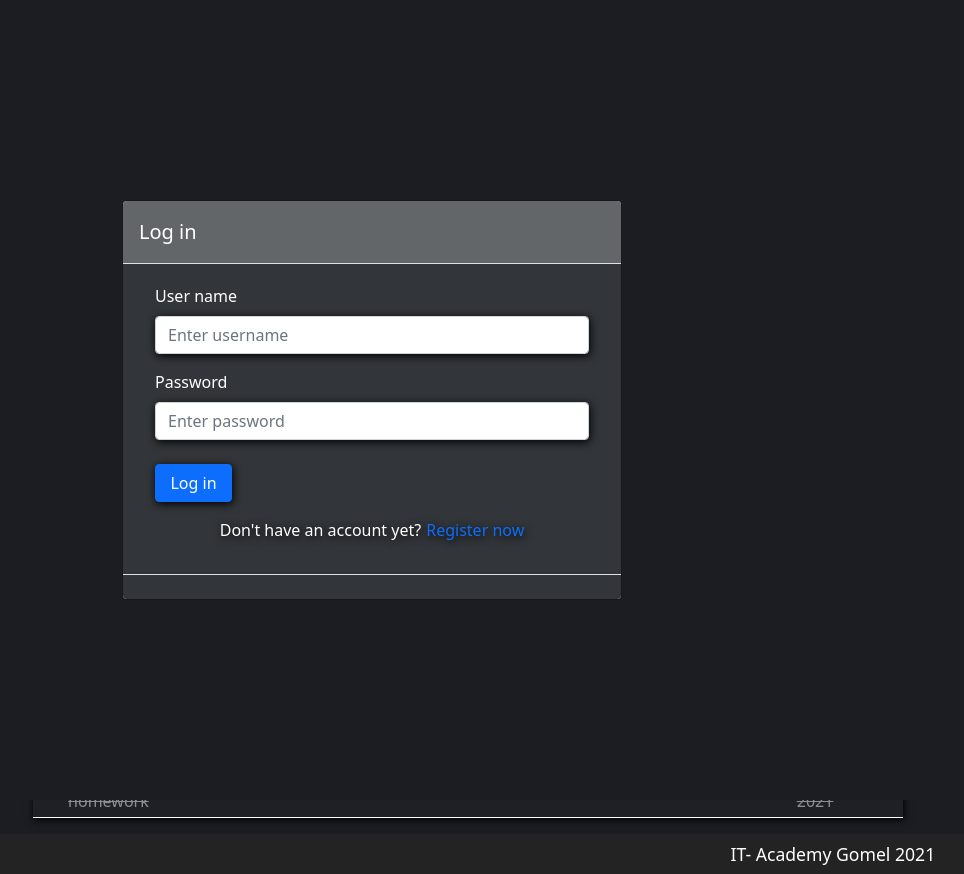
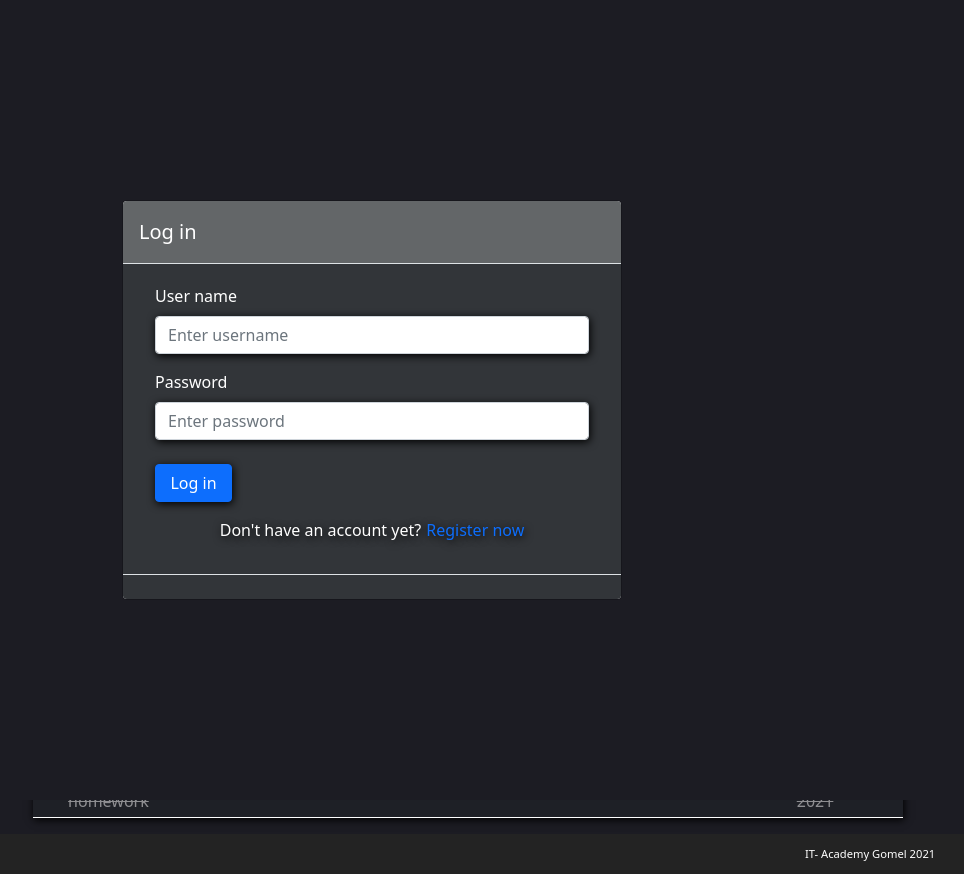
Before and after one commit to Aldmirola/Aldmirola.github.io, a plain HTML site: page index.html in a window 1280 px wide. Shown: the whole page, without its empty margins (268-1232 px from the left). Drawn offline with nearby package versions, Linux system fonts and the light colour scheme.

Commit message:
edit footer

```diff
--- a/main.css
+++ b/main.css
@@ -382,5 +382,5 @@ template {
 .main_1yDOB{grid-area:main;display:flex}
 .footer_2Jnpj{width:100%;height:100%;grid-area:footer;display:flex}
 .aside_27urt{width:15%;height:100%;background-color:#1c1c23}@media screen and (max-width: 830px){.aside_27urt{display:none}}.help_MT7FH{height:90%}
-.section_3yHJr{width:85%;height:100%;display:flex;justify-content:flex-end;align-items:center;background-color:#232323}@media screen and (max-width: 830px){.section_3yHJr{width:100%}}.text_J3BcF{margin-right:6vw;font-size:1.1rem;color:#fff}
+.section_3yHJr{width:85%;height:100%;display:flex;justify-content:flex-end;align-items:center;background-color:#232323}@media screen and (max-width: 830px){.section_3yHJr{width:100%}}.text_J3BcF{margin-right:6vw;font-size:.7rem;color:#fff}
 .app_358qY{display:grid;grid-template-columns:1fr;grid-template-rows:10vh minmax(85vh, max-content) 5vh;grid-template-areas:"header" "main" "footer"}
```
